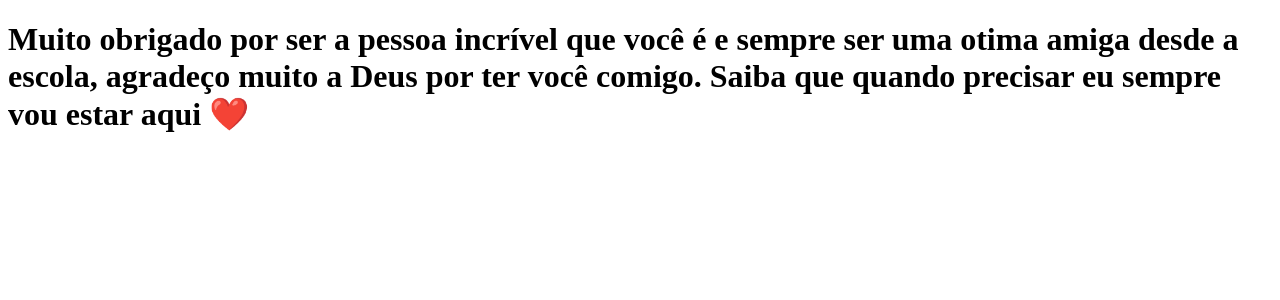
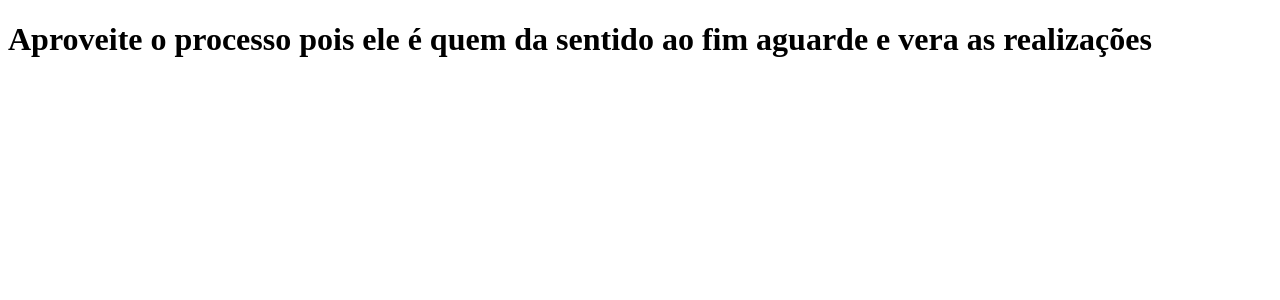
Before and after one commit to matheusRodrigues73/clone-tabnews, a Next.js app: page / in a window 1280 px wide. Shown: the top 300 px of the page. Built offline with nearby package versions, Linux system fonts and the light colour scheme.

Commit message:
Menssagem atualizada

```diff
--- a/pages/index.js
+++ b/pages/index.js
@@ -1,9 +1,8 @@
 function Home() {
   return (
     <h1>
-      Muito obrigado por ser a pessoa incrível que você é e sempre ser uma otima
-      amiga desde a escola, agradeço muito a Deus por ter você comigo. Saiba que
-      quando precisar eu sempre vou estar aqui ❤️
+      Aproveite o processo pois ele é quem da sentido ao fim aguarde e vera as
+      realizações
     </h1>
   );
 }
```
Also changed, not shown: 1 other file (tests, documents, lock files or other folders).
